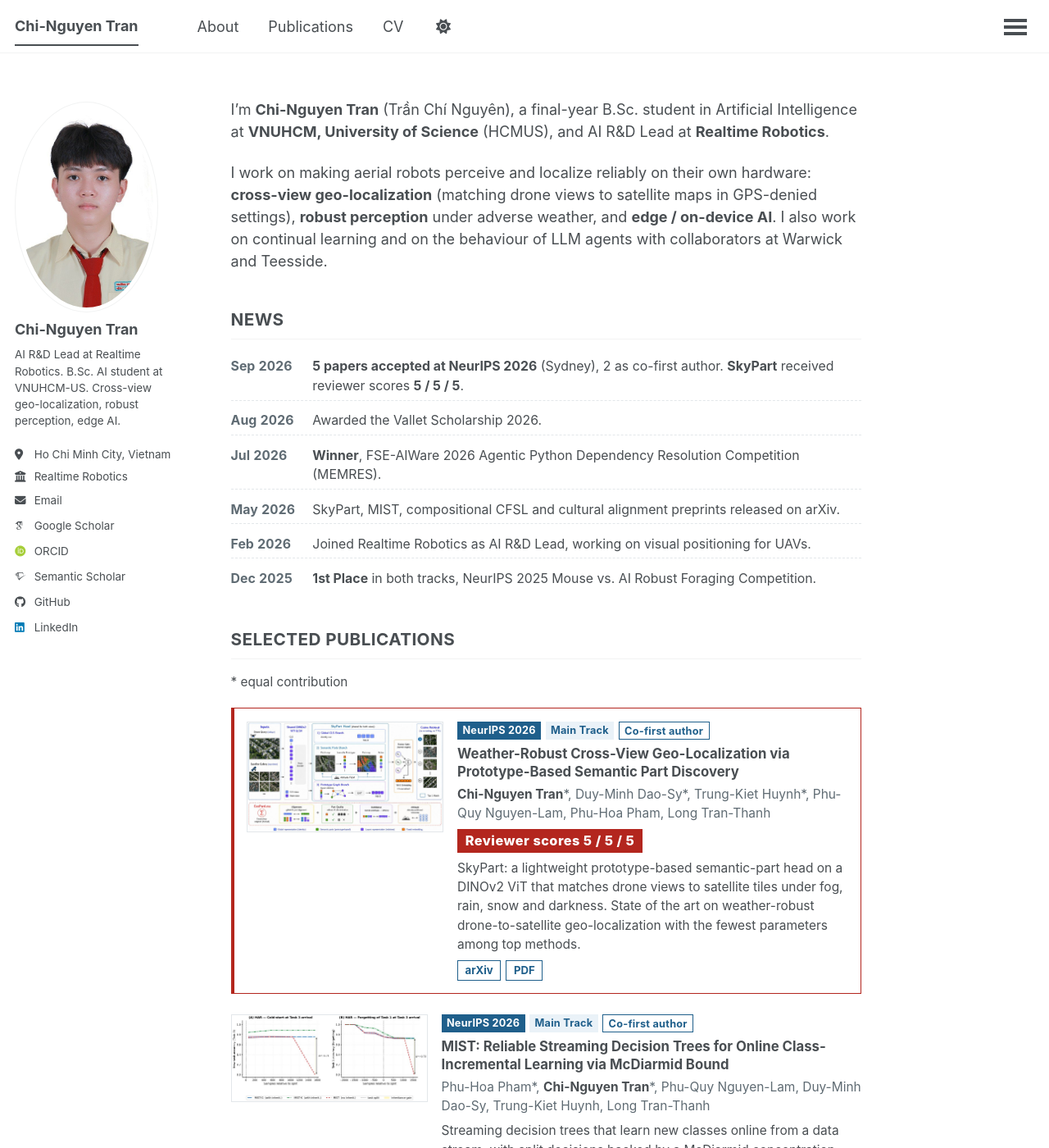
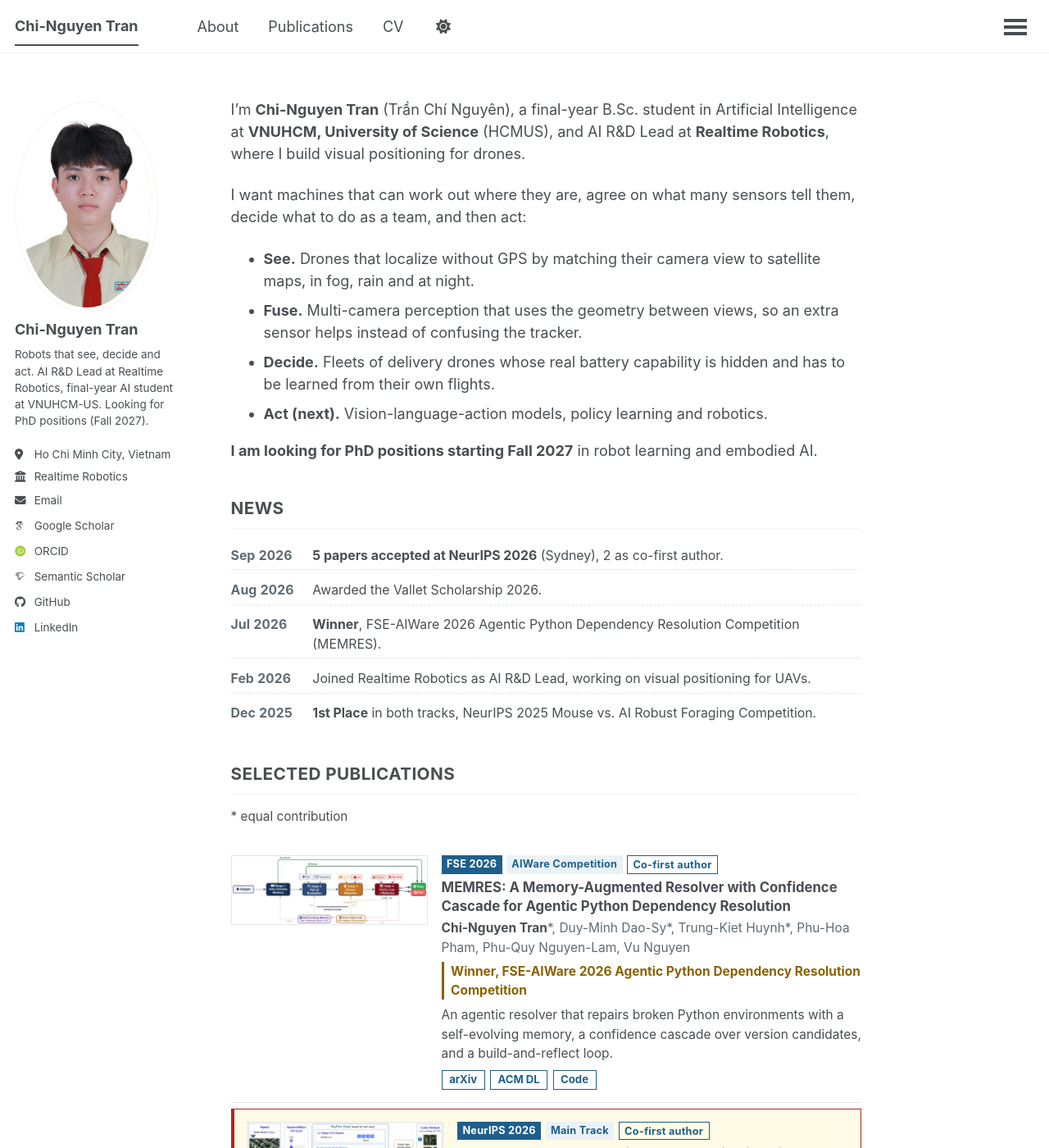
Before and after one commit to chisngyen/chisngyen.github.io, a Jekyll site: the page built from _pages/about.md, in a window 1280 px wide and 1400 px high. Shown: the whole window at 82% size. Built offline with Jekyll 4.4.1, drawn with Linux system fonts in a browser that asks for light colours; some web fonts are replaced; a script that is not in the unit is left out; some of the changed text lies outside the part shown.

Commit message:
Home: research direction + PhD search, honors condensed, drop review scores, MEMRES selected, featured highlight + hover thumbnail support
Co-Authored-By: Claude Opus 5.5 <noreply@anthropic.com>

```diff
--- a/_config.yml
+++ b/_config.yml
@@ -26,7 +26,7 @@ author:
   avatar           : "profile.png"
   name             : "Chi-Nguyen Tran"
   pronouns         : # example: "she/her"
-  bio              : "AI R&D Lead at Realtime Robotics. B.Sc. AI student at VNUHCM-US. Cross-view geo-localization, robust perception, edge AI."
+  bio              : "Robots that see, decide and act. AI R&D Lead at Realtime Robotics, final-year AI student at VNUHCM-US. Looking for PhD positions (Fall 2027)."
   location         : "Ho Chi Minh City, Vietnam"
   employer         : "Realtime Robotics"
   # Hide the "Website" sidebar item (you're already on the website).
--- a/_includes/pub-card.html
+++ b/_includes/pub-card.html
@@ -2,10 +2,10 @@
 {% assign me = site.author.name %}
 {% assign me_bold = "<b>" | append: me | append: "</b>" %}
 {% assign authors = post.authors | replace: me, me_bold %}
-<div class="pub{% if post.highlight %} pub--featured{% endif %}{% unless post.teaser %} pub--noimg{% endunless %}">
+<div class="pub{% if post.highlight or post.featured %} pub--featured{% endif %}{% unless post.teaser %} pub--noimg{% endunless %}">
   <div class="pub__media">
     {% if post.teaser %}
-      <a href="{{ post.arxiv | default: post.paperurl | default: post.url | relative_url }}"><img src="{{ base_path }}/images/pubs/{{ post.teaser }}" alt="{{ post.title | escape }}" loading="lazy"></a>
+      <a href="{{ post.arxiv | default: post.paperurl | default: post.url | relative_url }}"><span class="pub__swap"><img src="{{ base_path }}/images/pubs/{{ post.teaser }}" alt="{{ post.title | escape }}" loading="lazy">{% if post.teaser_hover %}<img class="pub__hover" src="{{ base_path }}/images/pubs/{{ post.teaser_hover }}" alt="" loading="lazy">{% endif %}</span></a>
     {% else %}
       <div class="pub__tile"><span>{{ post.venue_short }}</span></div>
     {% endif %}
--- a/_pages/about.md
+++ b/_pages/about.md
@@ -9,16 +9,22 @@ redirect_from:
 
 {% include base_path %}
 
-I'm **Chi-Nguyen Tran** (Trần Chí Nguyên), a final-year B.Sc. student in Artificial Intelligence at **VNUHCM, University of Science** (HCMUS), and AI R&D Lead at **Realtime Robotics**.
+I'm **Chi-Nguyen Tran** (Trần Chí Nguyên), a final-year B.Sc. student in Artificial Intelligence at **VNUHCM, University of Science** (HCMUS), and AI R&D Lead at **Realtime Robotics**, where I build visual positioning for drones.
 
-I work on making aerial robots perceive and localize reliably on their own hardware: **cross-view geo-localization** (matching drone views to satellite maps in GPS-denied settings), **robust perception** under adverse weather, and **edge / on-device AI**. I also work on continual learning and on the behaviour of LLM agents with collaborators at Warwick and Teesside.
+I want machines that can work out where they are, agree on what many sensors tell them, decide what to do as a team, and then act:
+
+- **See.** Drones that localize without GPS by matching their camera view to satellite maps, in fog, rain and at night.
+- **Fuse.** Multi-camera perception that uses the geometry between views, so an extra sensor helps instead of confusing the tracker.
+- **Decide.** Fleets of delivery drones whose real battery capability is hidden and has to be learned from their own flights.
+- **Act (next).** Vision-language-action models, policy learning and robotics.
+
+**I am looking for PhD positions starting Fall 2027** in robot learning and embodied AI.
 
 <h2 class="sec-title">News</h2>
 <ul class="news">
-  <li><time>Sep 2026</time><span><b>5 papers accepted at NeurIPS 2026</b> (Sydney), 2 as co-first author. <b>SkyPart</b> received reviewer scores <b>5 / 5 / 5</b>.</span></li>
+  <li><time>Sep 2026</time><span><b>5 papers accepted at NeurIPS 2026</b> (Sydney), 2 as co-first author.</span></li>
   <li><time>Aug 2026</time><span>Awarded the Vallet Scholarship 2026.</span></li>
   <li><time>Jul 2026</time><span><b>Winner</b>, FSE-AIWare 2026 Agentic Python Dependency Resolution Competition (MEMRES).</span></li>
-  <li><time>May 2026</time><span>SkyPart, MIST, compositional CFSL and cultural alignment preprints released on arXiv.</span></li>
   <li><time>Feb 2026</time><span>Joined Realtime Robotics as AI R&amp;D Lead, working on visual positioning for UAVs.</span></li>
   <li><time>Dec 2025</time><span><b>1st Place</b> in both tracks, NeurIPS 2025 Mouse vs. AI Robust Foraging Competition.</span></li>
 </ul>
@@ -33,11 +39,9 @@ I work on making aerial robots perceive and localize reliably on their own hardw
 
 <h2 class="sec-title">Honors</h2>
 <ul class="honors">
-  <li><b>1st Place</b>, NeurIPS 2025 Mouse vs. AI Robust Foraging Competition (both tracks)</li>
+  <li><b>1st Place</b> (both tracks), NeurIPS 2025 Mouse vs. AI Robust Foraging Competition</li>
   <li><b>Winner</b>, FSE-AIWare 2026 Agentic Python Dependency Resolution Competition</li>
-  <li><b>1st Place (x2)</b>, NakbaNLP Shared Tasks @ LREC-COLING 2026</li>
-  <li><b>1st Place (x2)</b>, AbjadNLP Shared Tasks @ EACL 2026</li>
-  <li><b>Top 3.3%</b> (138 / 4,182 teams), NVIDIA Nemotron Model Reasoning Challenge, Kaggle 2026</li>
+  <li><b>1st Place</b> in five shared tasks at SemEval-2026, LREC 2026 and EACL 2026</li>
   <li><b>Third Prize</b>, Vietnam Student AI Olympiad, National Round 2025</li>
   <li><b>Vallet Scholarship</b> 2026</li>
 </ul>
--- a/_publications/2026-05-11-skypart-neurips-2026.md
+++ b/_publications/2026-05-11-skypart-neurips-2026.md
@@ -8,7 +8,6 @@ authors: "Chi-Nguyen Tran*, Duy-Minh Dao-Sy*, Trung-Kiet Huynh*, Phu-Quy Nguyen-
 venue_short: "NeurIPS 2026"
 track: "Main Track"
 role: "Co-first author"
-highlight: "Reviewer scores 5 / 5 / 5"
 teaser: "skypart.jpg"
 arxiv: "https://arxiv.org/abs/2605.11654"
 pdf: "https://arxiv.org/pdf/2605.11654"
--- a/_sass/layout/_custom.scss
+++ b/_sass/layout/_custom.scss
@@ -55,6 +55,7 @@ html[data-theme="dark"] {
 .pub:last-child { border-bottom: 0; }
 
 .pub--featured {
+  background: #fffbe6;
   padding: 1em;
   margin: 0.4em 0 0.6em;
   border: 1px solid var(--pub-hot);
@@ -173,3 +174,12 @@ html[data-theme="dark"] .pub__highlight { color: #1a0d0c; }
 
 /* CV download button */
 .cv-btn { display: inline-block; padding: 0.35em 1em; font-size: 0.9em; }
+
+/* Two-state thumbnail: static = problem, hover = solution (Barron-style crossfade) */
+.pub__swap { position: relative; display: block; }
+.pub__swap .pub__hover {
+  position: absolute; inset: 0; height: 100%;
+  opacity: 0; transition: opacity 0.35s ease;
+}
+.pub:hover .pub__swap .pub__hover { opacity: 1; }
+@media (prefers-color-scheme: dark) { .pub--featured { background: rgba(255, 214, 0, 0.08); } }
```
Also changed, not shown: other parts of _publications/2026-05-11-skypart-neurips-2026.md (+1 -0 lines), _publications/2026-07-01-memres-fse-2026.md (+1 -0 lines).
